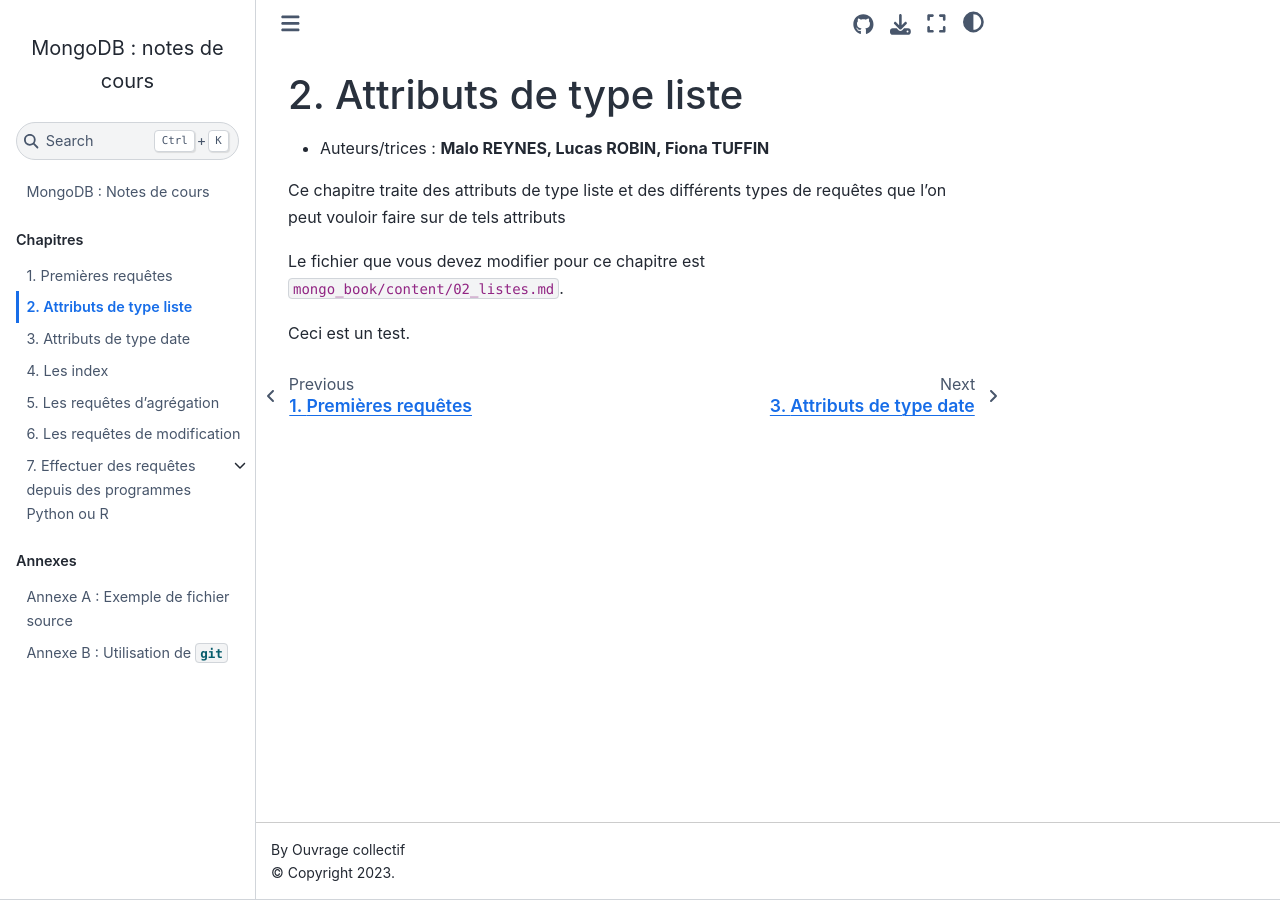
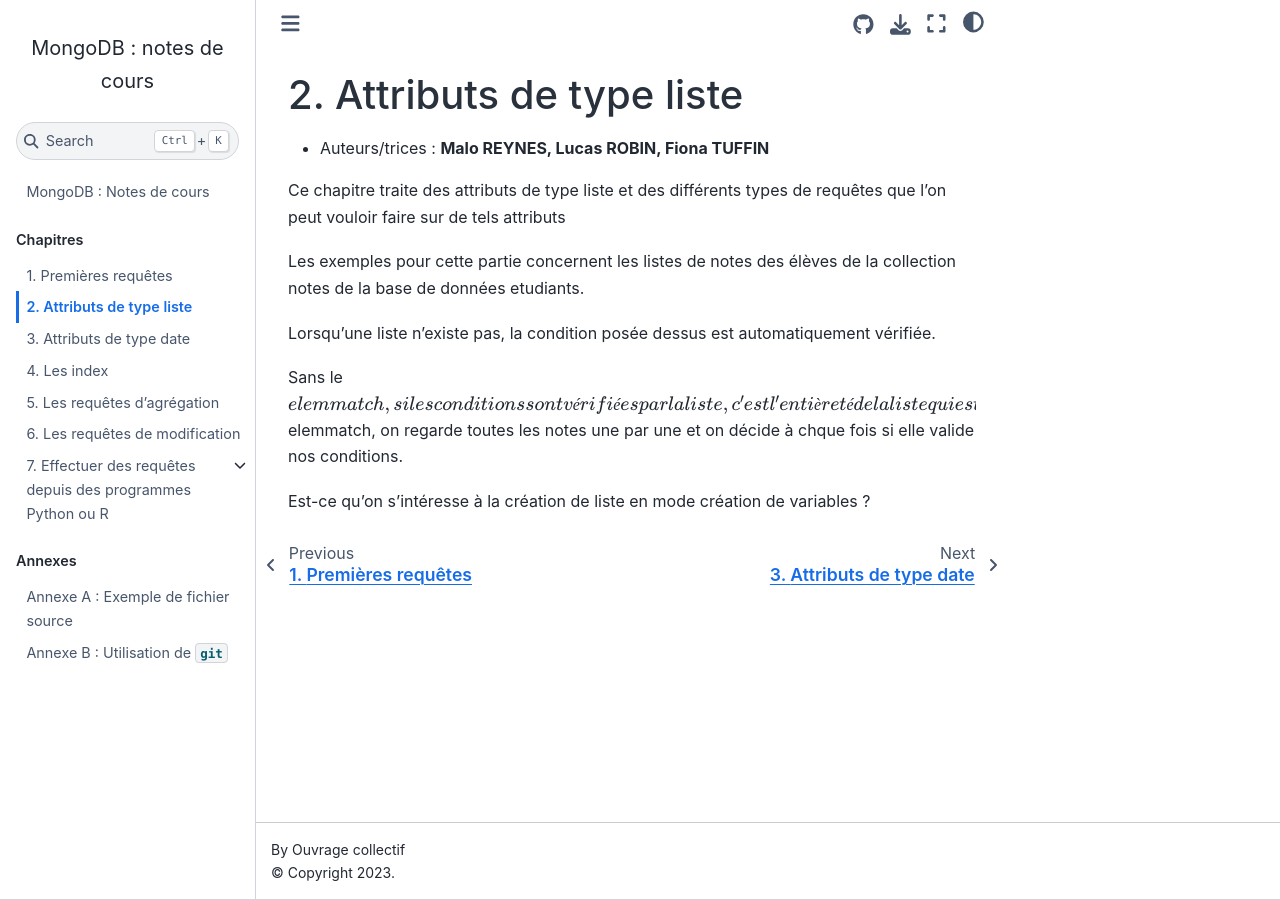
Before and after one commit to rtavenar/mongo_book, a Jupyter Book: the page built from content/02_listes.md, in a window 1280 px wide. Built offline with Jupyter Book 1.0.4 settings and Sphinx 7.4.7 and the Sphinx Book theme 1.1.4, drawn with Linux system fonts in a browser that asks for light colours.

Commit message:
Update 02_listes.md

```diff
--- a/content/02_listes.md
+++ b/content/02_listes.md
@@ -19,6 +19,12 @@
 
 Ce chapitre traite des attributs de type liste et des différents types de requêtes que l'on peut vouloir faire sur de tels attributs
 
-Le fichier que vous devez modifier pour ce chapitre est `mongo_book/content/02_listes.md`.
+Les exemples pour cette partie concernent les listes de notes des élèves de la collection notes de la base de données etudiants.
 
-Ceci est un test.
+
+Lorsqu'une liste n'existe pas, la condition posée dessus est automatiquement vérifiée.
+
+Sans le $elemmatch, si les conditions sont vérifiées par la liste, c'est l'entièreté de la liste qui est retournée.
+Avec le $elemmatch, on regarde toutes les notes une par une et on décide à chque fois si elle valide nos conditions.
+
+Est-ce qu'on s'intéresse à la création de liste en mode création de variables ?
```
